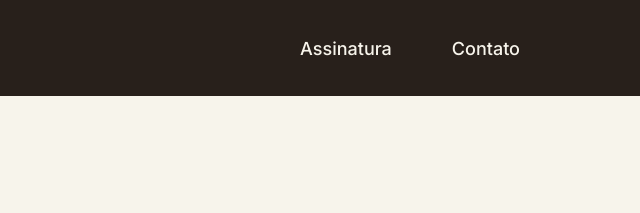
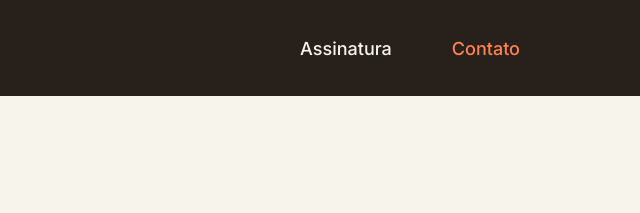
Before and after one commit to gabrielhca/Micelio-Veritas, a plain HTML site: page contato.html in a window 1280 px wide. Shown: the top 213 px of the page, 640-1280 px from the left. Drawn offline with nearby package versions, Linux system fonts and the light colour scheme; a web font is replaced by a local one.

Commit message:
Destaca no menu a página atual com aria-current

```diff
--- a/contato.html
+++ b/contato.html
@@ -42,7 +42,7 @@
                     </button>
                     <ul class="header-menu" id="menu">
                         <li><a href="./assinatura.html">Assinatura</a></li>
-                        <li><a href="./contato.html">Contato</a></li>
+                        <li><a href="./contato.html" aria-current="page">Contato</a></li>
                     </ul>
                 </nav>
             </div>
--- a/css/header.css
+++ b/css/header.css
@@ -39,7 +39,8 @@
     font-size: 18px;
 }
 
-.header-menu a:hover {
+.header-menu a:hover,
+.header-menu a[aria-current="page"] {
     color: var(--cor-destaque);
 }
 
```
Also changed, not shown: assinatura.html (+1 -1 lines).
